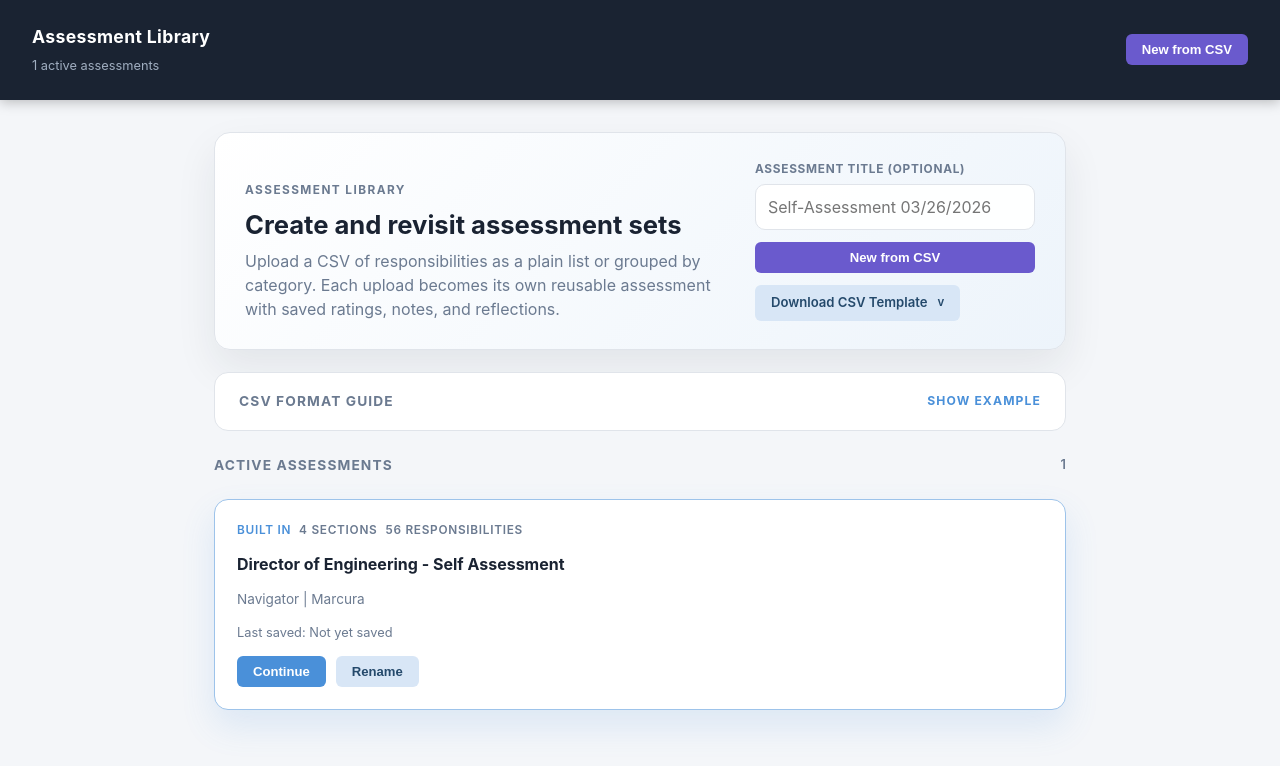
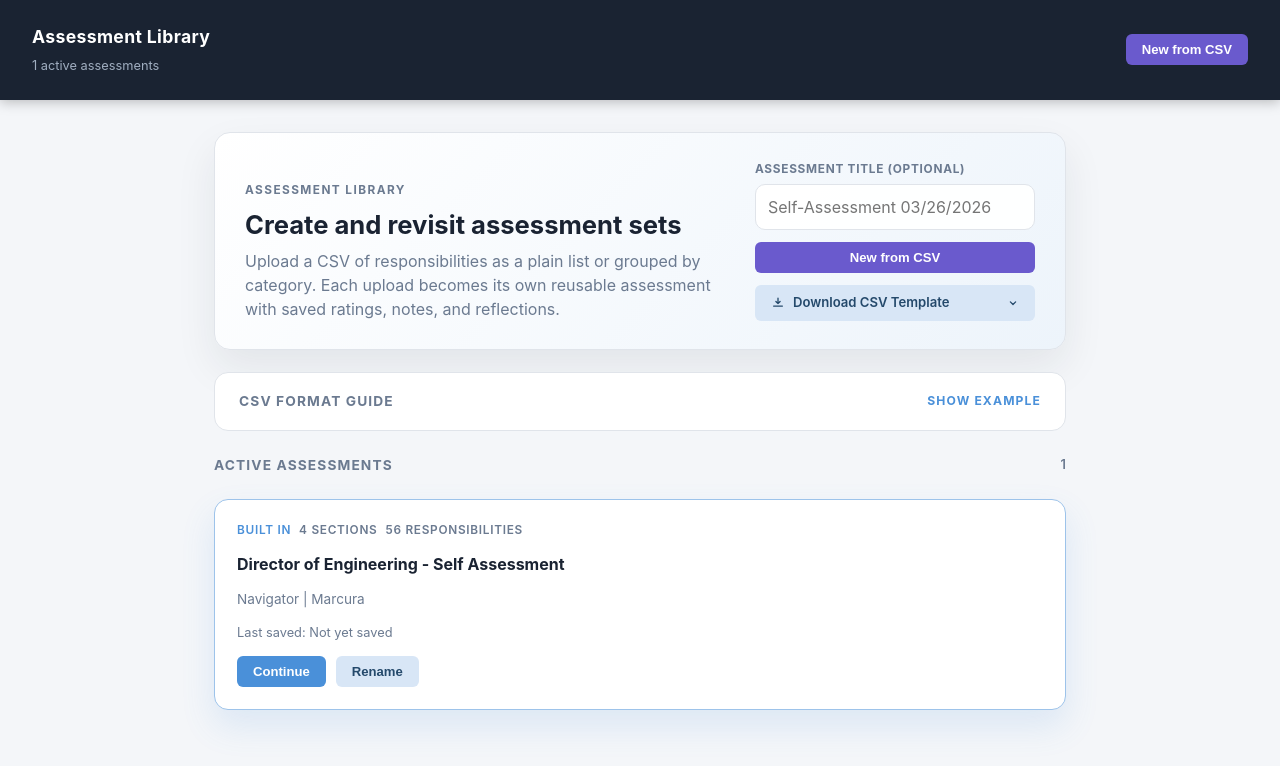
Before and after one commit to peterscottbrownstein/self-assessment, a React app in the folder app/: page / in a window 1280 px wide. Shown: the top 766 px of the page. Built offline with nearby package versions, Linux system fonts and the light colour scheme; the HTML template or start-up script is replaced by a standard one.

Commit message:
Polish CSV template menu interactions

```diff
--- a/app/src/App.jsx
+++ b/app/src/App.jsx
@@ -12,7 +12,9 @@ import { ToastStack } from './components/ToastStack';
 
 function waitForNextPaint() {
   return new Promise(resolve => {
-    requestAnimationFrame(() => resolve());
+    requestAnimationFrame(() => {
+      requestAnimationFrame(() => resolve());
+    });
   });
 }
 
--- a/app/src/components/AssessmentLibrary.jsx
+++ b/app/src/components/AssessmentLibrary.jsx
@@ -8,6 +8,46 @@ function formatDate(iso) {
     hour: '2-digit',
     minute: '2-digit',
   });
+}
+
+function DownloadIcon() {
+  return (
+    <svg
+      className="template-menu-icon"
+      viewBox="0 0 16 16"
+      aria-hidden="true"
+      focusable="false"
+    >
+      <path
+        d="M8 2.5v6.2m0 0 2.4-2.4M8 8.7 5.6 6.3M3 11.5h10"
+        fill="none"
+        stroke="currentColor"
+        strokeLinecap="round"
+        strokeLinejoin="round"
+        strokeWidth="1.5"
+      />
+    </svg>
+  );
+}
+
+function ChevronIcon() {
+  return (
+    <svg
+      className="template-menu-caret"
+      viewBox="0 0 16 16"
+      aria-hidden="true"
+      focusable="false"
+    >
+      <path
+        d="m4.5 6.5 3.5 3.5 3.5-3.5"
+        fill="none"
+        stroke="currentColor"
+        strokeLinecap="round"
+        strokeLinejoin="round"
+        strokeWidth="1.75"
+      />
+    </svg>
+  );
 }
 
 function AssessmentCard({
@@ -97,8 +137,11 @@ export function AssessmentLibrary({
           </button>
           <details className="template-menu">
             <summary className="btn btn-import template-menu-trigger">
-              Download CSV Template
-              <span className="template-menu-caret" aria-hidden="true">v</span>
+              <span className="template-menu-label">
+                <DownloadIcon />
+                Download CSV Template
+              </span>
+              <ChevronIcon />
             </summary>
             <div className="template-menu-list">
               <button
--- a/app/src/index.css
+++ b/app/src/index.css
@@ -209,6 +209,10 @@ body { font-family: -apple-system, BlinkMacSystemFont, 'Segoe UI', sans-serif; b
   gap: 12px;
   min-width: 280px;
 }
+.library-create > .btn,
+.library-create > .template-menu {
+  width: 100%;
+}
 .library-upload-title {
   display: grid;
   gap: 6px;
@@ -254,10 +258,22 @@ body { font-family: -apple-system, BlinkMacSystemFont, 'Segoe UI', sans-serif; b
   align-items: center;
   justify-content: space-between;
   gap: 10px;
+  width: 100%;
+}
+.template-menu-label {
+  display: inline-flex;
+  align-items: center;
+  gap: 8px;
+}
+.template-menu-icon {
+  width: 14px;
+  height: 14px;
+  flex-shrink: 0;
 }
 .template-menu-caret {
-  font-size: 0.72rem;
-  line-height: 1;
+  width: 12px;
+  height: 12px;
+  flex-shrink: 0;
   transition: transform 0.16s ease;
 }
 .template-menu[open] .template-menu-caret {
```
